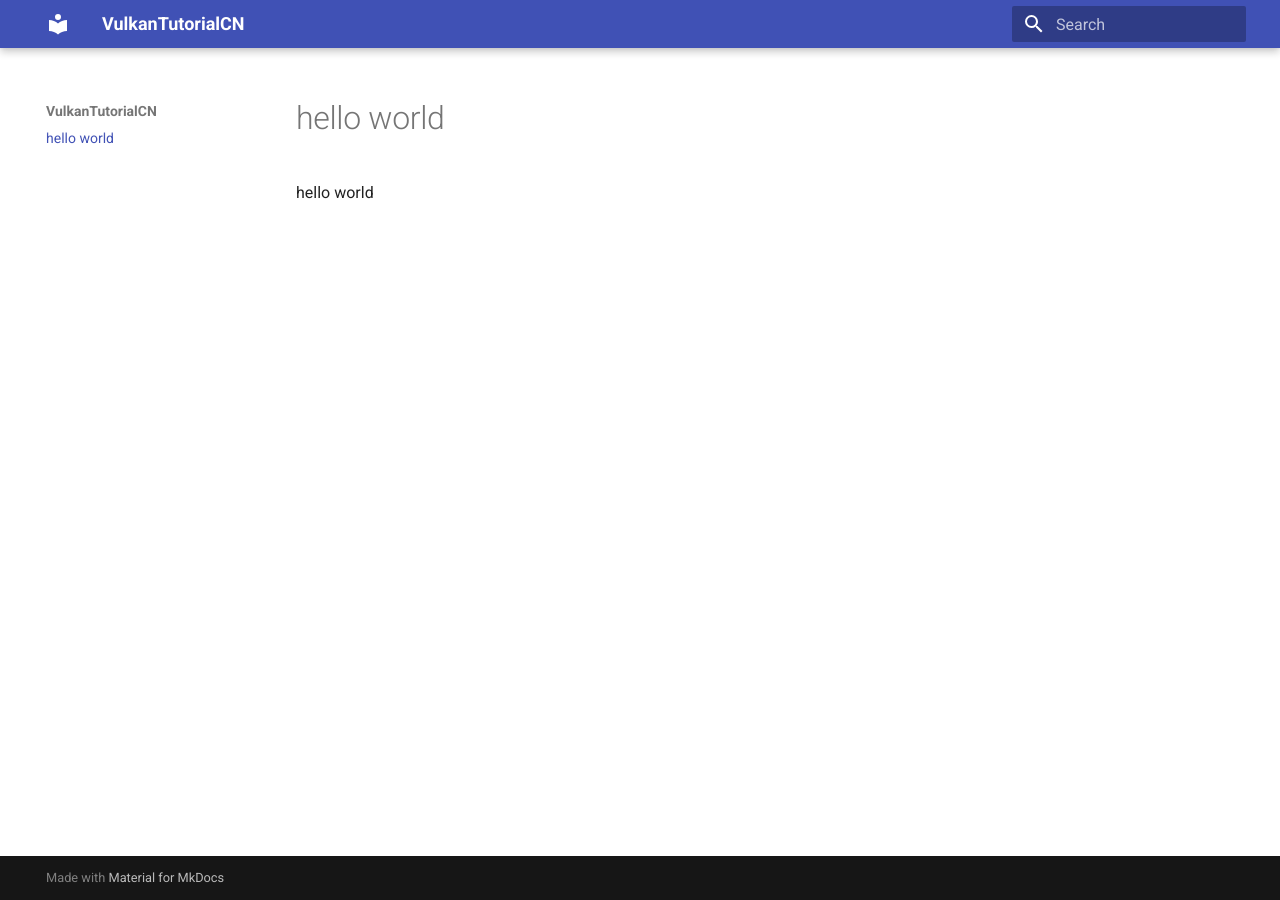
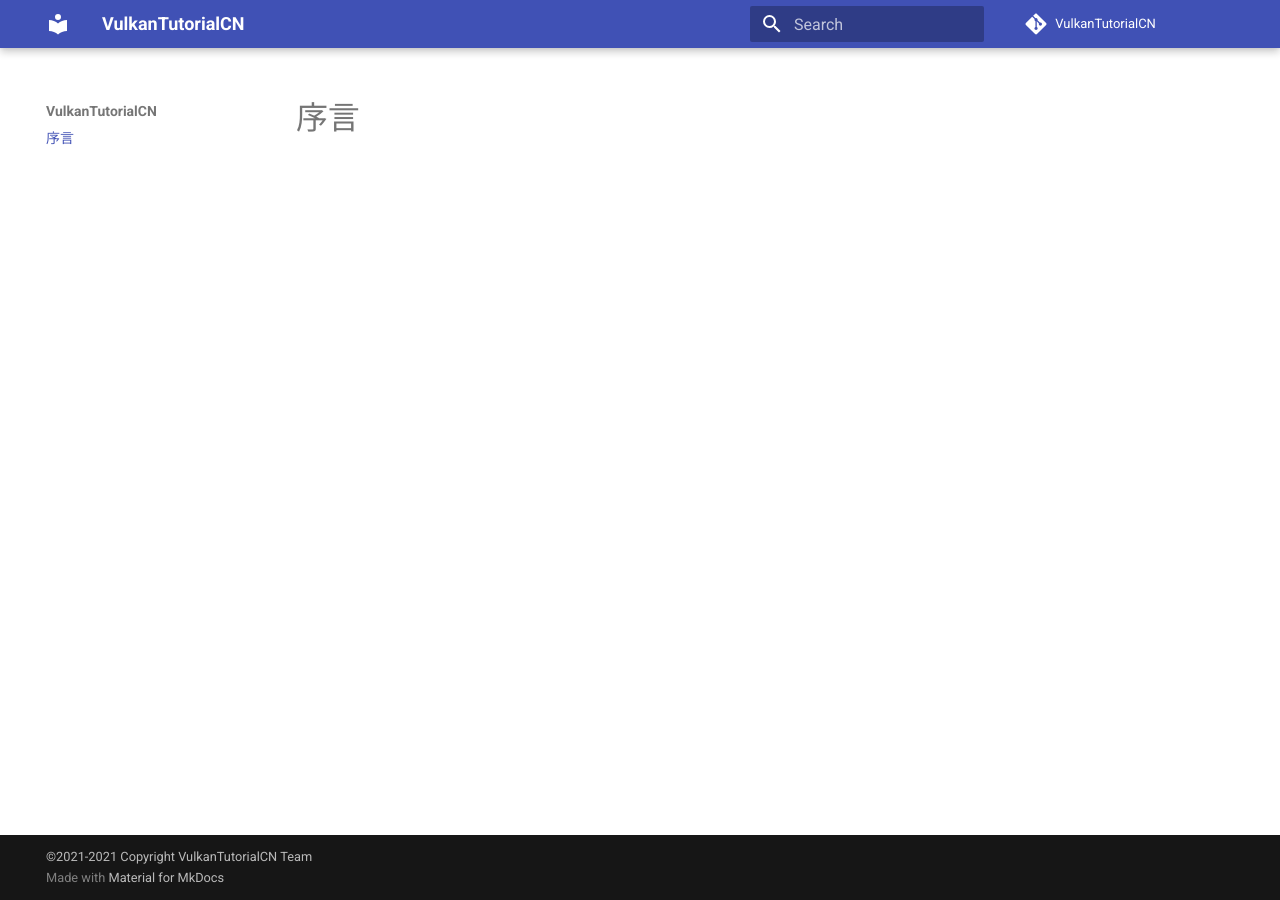
Before and after one commit to SakuragiHnmch/VulkanTutorialCN, an MkDocs documentation site: the page built from docs/index.md, in a window 1280 px wide. Built offline with MkDocs 1.6.1 and Material for MkDocs 9.7.7, drawn with Linux system fonts in a browser that asks for light colours; comment, search, counter and statistics services are not loaded.

Commit message:
add meta in config

```diff
--- a/docs/index.md
+++ b/docs/index.md
@@ -1,3 +1,3 @@
-# hello world
+# 序言
 
-hello world
+<!-- TODO -->
--- a/mkdocs.yml
+++ b/mkdocs.yml
@@ -1,3 +1,13 @@
+# Meta
 site_name: VulkanTutorialCN
+site_description: Vulkan 中文教程，旨在为广大 Vulkan 爱好者提供 Vulkan 教程的中文支持、改善学习体验、扩大 Vulkan 在国内的影响力。
+site_author: VulkanTutorialCN
+copyright: ©2021-2021 Copyright VulkanTutorialCN Team
+
+# Theme
 theme:
   name: material
+
+# GitHub
+repo_url: https://github.com/VulkanTutorialCN/VulkanTutorialCN
+repo_name: VulkanTutorialCN
```
